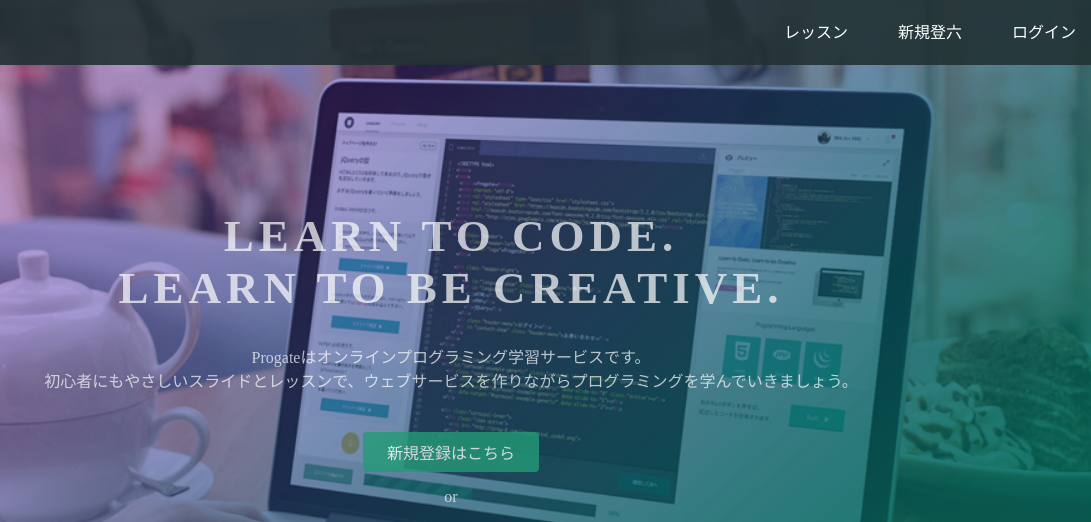
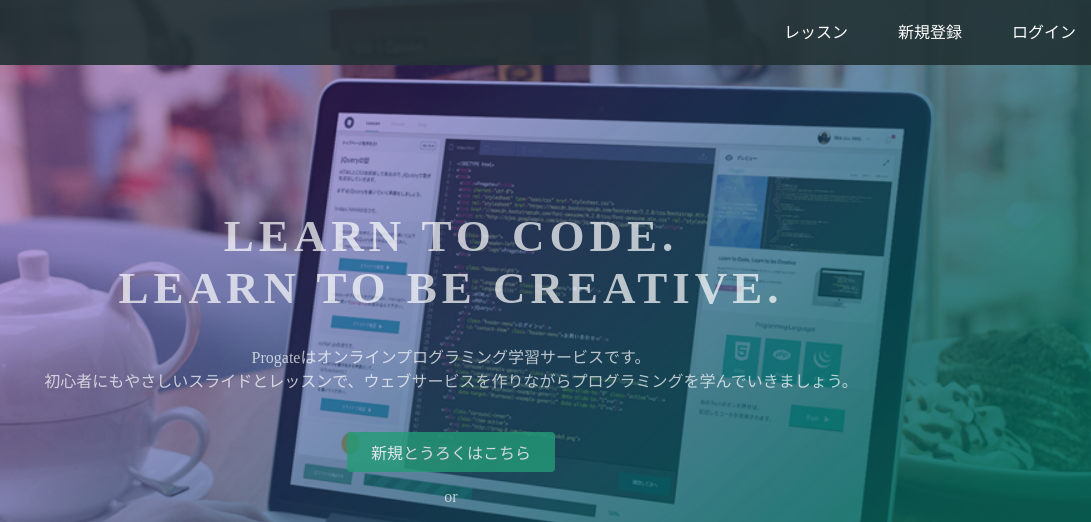
Before and after one commit to fortunecatdesignco/io, a plain HTML site: page index.html in a window 1280 px wide. Shown: the top 522 px of the page, 189-1280 px from the left. Drawn offline with Linux system fonts and the light colour scheme.

Commit message:
Update index.html

```diff
--- a/index.html
+++ b/index.html
@@ -16,7 +16,7 @@
       <span class="fa fa-bars menu-icon"></span>
       <div class="header-right">
         <a href="#">レッスン</a>
-        <a href="#">新規登六</a>
+        <a href="#">新規登録</a>
         <a href="#" class="login">ログイン</a>
       </div>
     </div>
@@ -26,7 +26,7 @@
       <h1>LEARN TO CODE.<br>LEARN TO BE CREATIVE.</h1>
       <p>Progateはオンラインプログラミング学習サービスです。<br>初心者にもやさしいスライドとレッスンで、ウェブサービスを作りながらプログラミングを学んでいきましょう。</p>
       <div class="btn-wrapper">
-        <a href="#" class="btn signup">新規登録はこちら</a>
+        <a href="#" class="btn signup">新規とうろくはこちら</a>
         <p>or</p>
         <a href="#" class="btn facebook"><span class="fa fa-facebook"></span>Facebookで登録</a>
         <a href="#" class="btn twitter"><span class="fa fa-twitter"></span>Twitterで登録</a>
```
